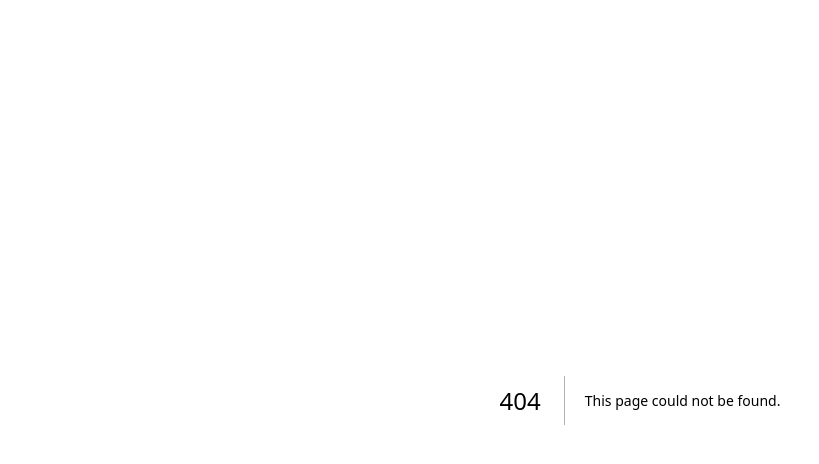
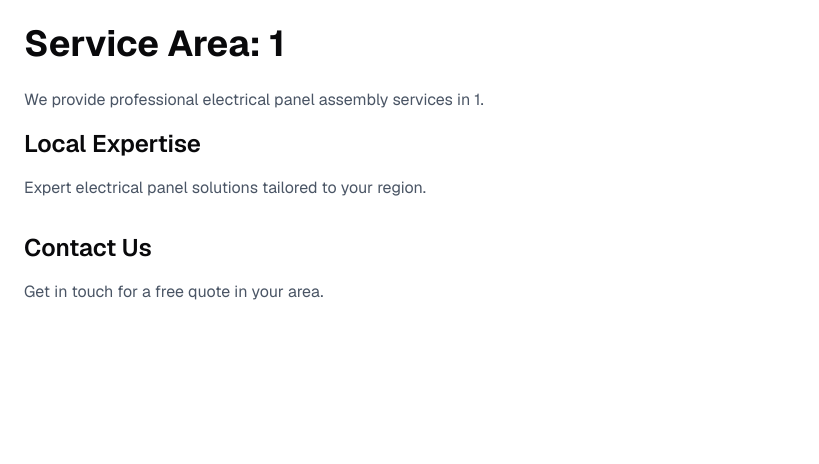
Before and after one commit to naikabhi11/nextjs-ai-chatbot3, a Next.js app: page /locations/1 in a window 1280 px wide. Before the commit this address had no page. Shown: the top 464 px of the page, without its empty margins (0-819 px from the left). Built offline with nearby package versions, Linux system fonts and the light colour scheme.

Commit message:
Add location-based landing pages
Create dynamic route for local landing pages with region-specific content

```diff
--- /dev/null
+++ b/app/locations/[region]/page.tsx
@@ -0,0 +1,16 @@
+export default function LocationPage({ params }: { params: { region: string } }) {
+  return (
+    <div className="container mx-auto p-6">
+      <h1 className="text-4xl font-bold mb-6">Service Area: {params.region}</h1>
+      <p className="text-gray-600 mb-4">We provide professional electrical panel assembly services in {params.region}.</p>
+      <section className="mb-8">
+        <h2 className="text-2xl font-semibold mb-4">Local Expertise</h2>
+        <p className="text-gray-600">Expert electrical panel solutions tailored to your region.</p>
+      </section>
+      <section>
+        <h2 className="text-2xl font-semibold mb-4">Contact Us</h2>
+        <p className="text-gray-600">Get in touch for a free quote in your area.</p>
+      </section>
+    </div>
+  );
+}
```
